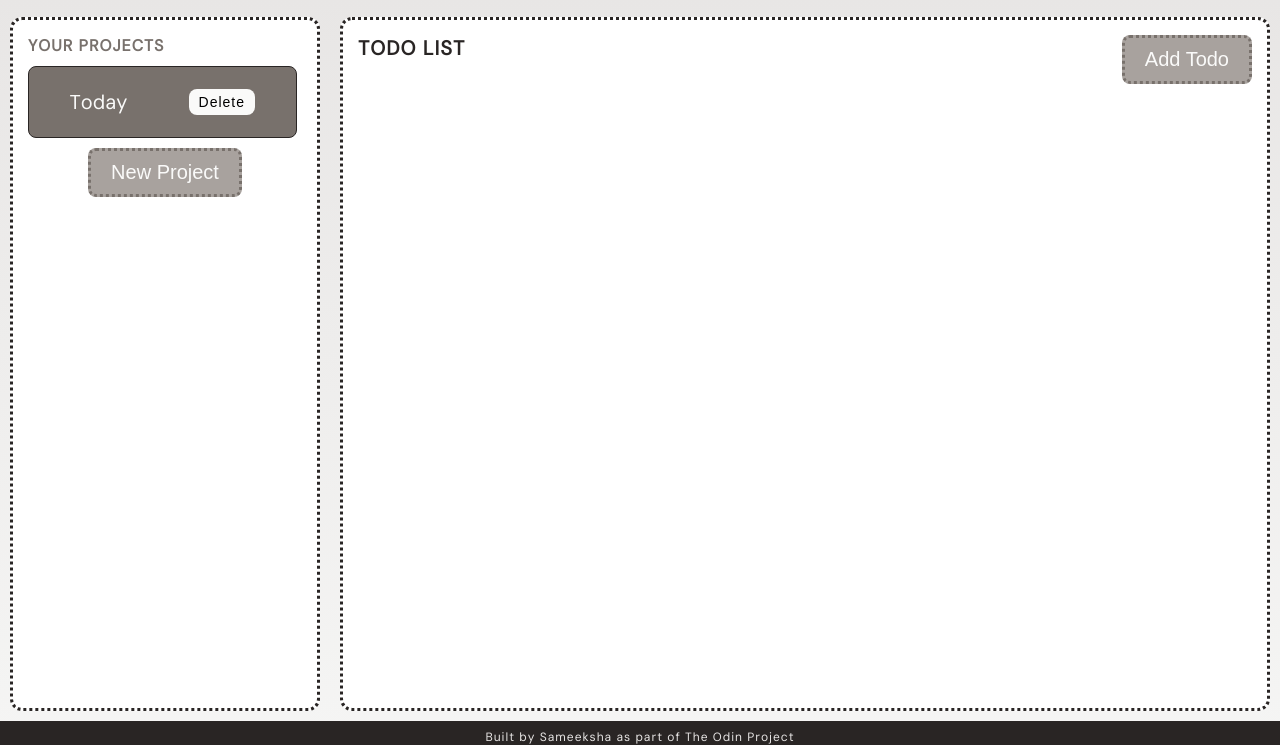
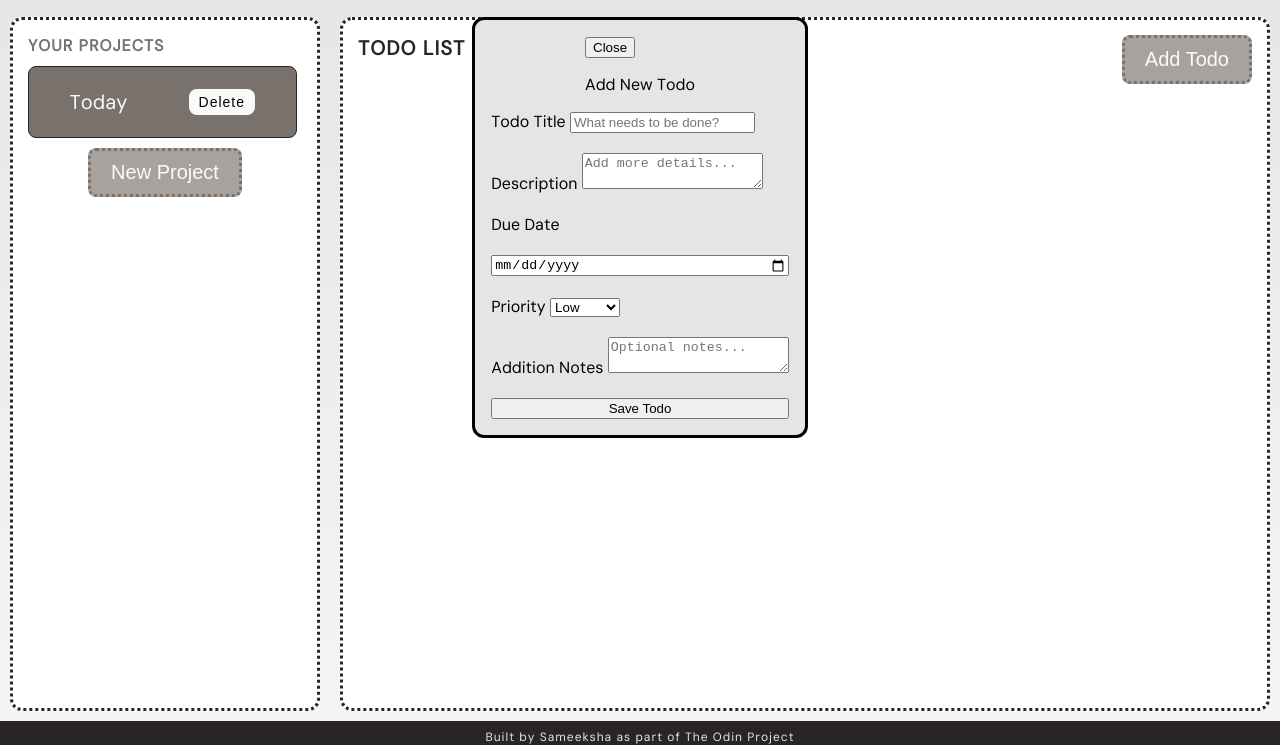
Before and after one commit to sameeksha-dalvi/little-wins, a website built with webpack: page src/template.html in a window 1280 px wide. Shown: the part 55-800 px from the top of the page. Built offline with nearby package versions, Linux system fonts and the light colour scheme.

Commit message:
feat: add todo input fields to dialog

```diff
--- a/src/index.js
+++ b/src/index.js
@@ -11,4 +11,4 @@ addTodoBtn.addEventListener('click', function () {
 
 closetodoModal.addEventListener('click',function(){
     todoModal.close();
-})
+});
--- a/src/styles.css
+++ b/src/styles.css
@@ -143,6 +143,21 @@ header{
     background-color: var(--hero-gradient-start);
 }
 
+#add-todo-modal{
+    display: flex;
+    flex-direction: column;
+    align-items: center;
+    justify-content: center;
+    background-color: var(--hero-gradient-start);
+    border-radius: 12px;
+}
+
+#add-todo-form{
+    display: flex;
+    flex-direction: column;
+    gap: 20px;
+}
+
 footer{
     text-align: center;
     padding-top: 8px;
--- a/src/template.html
+++ b/src/template.html
@@ -37,8 +37,35 @@
             </div>
         </div>
         <dialog id="add-todo-modal">
-            <button id="close-add-todo">Close</button>
-            <p>Add ToDo here</p>
+            <div>
+                <button id="close-add-todo">Close</button>
+                <p>Add New Todo</p>
+            </div>
+            <form action="" id="add-todo-form">
+                <label>Todo Title
+                    <input type="text" placeholder="What needs to be done?">
+                </label>
+
+                <label for="">Description
+                    <textarea name="" id="" placeholder="Add more details..."></textarea>
+                </label>
+
+                <label for="">Due Date</label>
+                <input type="date">
+                <label>Priority
+                    <select name="" id="">
+                        <option value="">Low</option>
+                        <option value="">Medium</option>
+                        <option value="">High</option>
+                    </select></label>
+                <label for="">Addition Notes
+                    <textarea name="" id="" placeholder="Optional notes..."></textarea>
+
+                </label>
+
+                <button>Save Todo</button>
+            </form>
+
         </dialog>
     </div>
     <footer>Built by Sameeksha as part of The Odin Project</footer>
```
